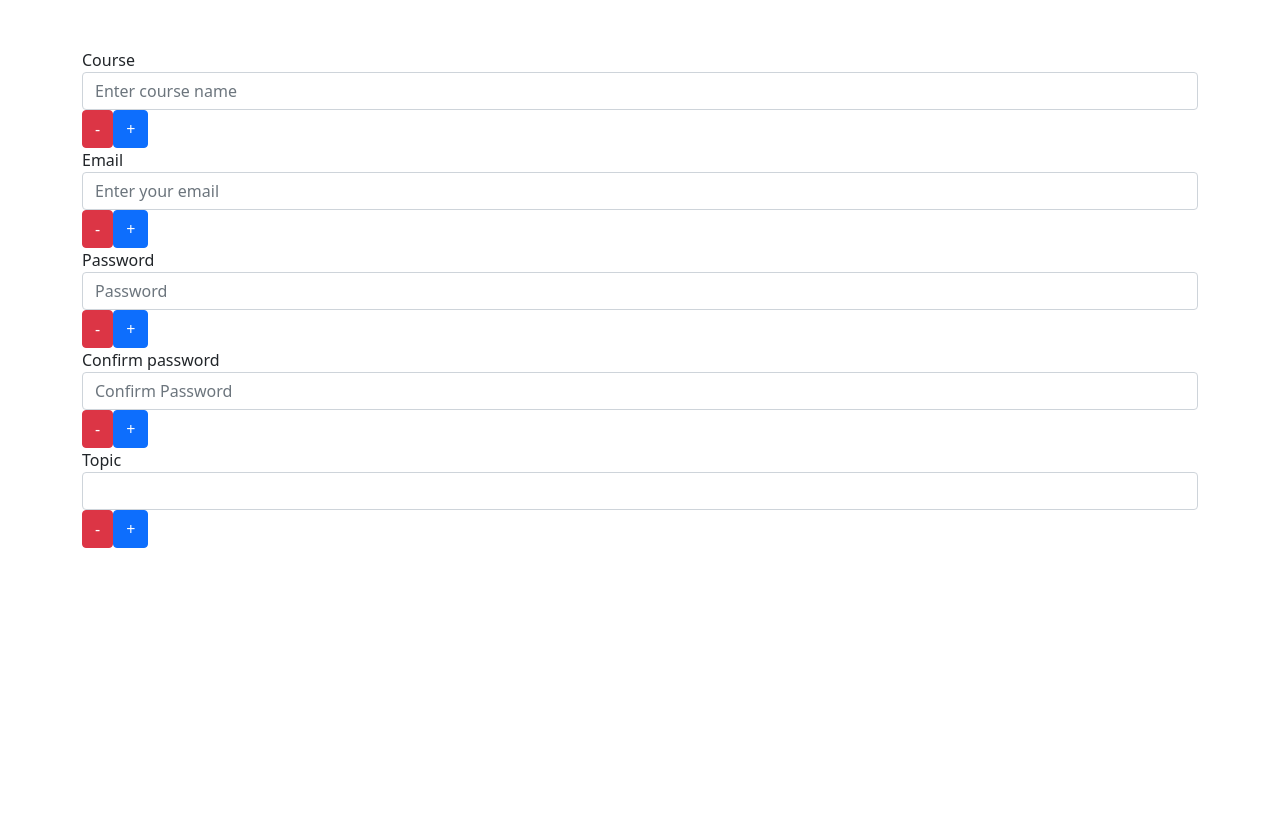
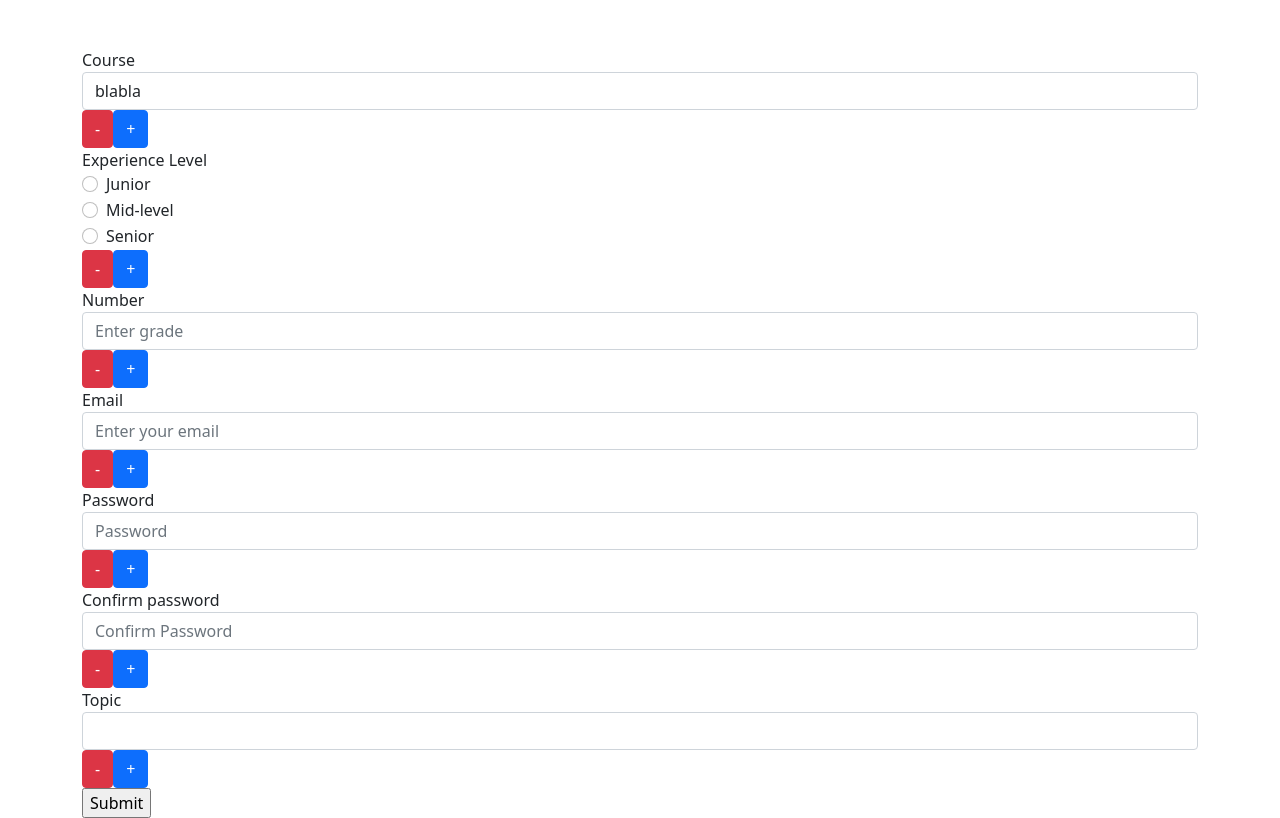
Before and after one commit to salmarakha/custom-control-angular, an Angular app: page / in a window 1280 px wide. Built offline with nearby package versions, Linux system fonts and the light colour scheme.

Commit message:
add inputs

```diff
--- a/src/app/app.component.ts
+++ b/src/app/app.component.ts
@@ -17,10 +17,49 @@ export class AppComponent {
       {
         type: "text",
         name: "course",
+        value: "blabla",
         required: true,
         minLength: 3,
         maxLength: 10,
         placeholder: "Enter course name"
+      }
+    ],
+    [
+      {
+        type: "label",
+        value: "Experience Level"
+      },
+      {
+        type: "radio",
+        name: "experience",
+        value: "Junior",
+        // required: true
+      },
+      {
+        type: "radio",
+        name: "experience",
+        value: "Mid-level",
+        // required: true
+      },
+      {
+        type: "radio",
+        name: "experience",
+        value: "Senior",
+        // required: true
+      }
+    ],
+    [
+      {
+        type: "label",
+        value: "Number"
+      },
+      {
+        type: "number",
+        name: "grade",
+        required: true,
+        min: 10,
+        max: 100,
+        placeholder: "Enter grade"
       }
     ],
     [
--- a/src/app/custom-control/custom-control.component.html
+++ b/src/app/custom-control/custom-control.component.html
@@ -1,18 +1,29 @@
 
 <!-- <p>Length of controls array in app {{ controls.length }}</p> -->
 
-<div class="container mt-5" [formGroup]="form">
+<div class="container mt-5">
+  <form [formGroup]="form" (ngSubmit)="onSubmit()">
   <div class="form-group" *ngFor="let group of controls, let i = index">
     <ng-container *ngFor="let control of group, let k = index">
 
       <label *ngIf="control.type === 'label'">{{ control.value }}</label>
 
       <input
-        *ngIf="['text', 'email', 'button', 'phone', 'password'].includes(control.type)"
+        *ngIf="['text', 'email', 'button', 'phone', 'password', 'number']
+          .includes(control.type)"
         class="form-control"
         [type]="control.type"
         [placeholder]="control.placeholder || ''"
         [formControlName]="control.name"/>
+
+      <div *ngIf="['radio', 'checkbox'].includes(control.type)" class="form-check">
+        <input
+          class="form-check-input"
+          [type]="control.type"
+          [name]="control.name"
+          [formControlName]="control.name"/>
+        <label class="form-check-label">{{ control.value }}</label>
+      </div>
 
       <select
         *ngIf="control.type === 'select' && control.options"
@@ -48,6 +59,16 @@
           class="text-danger">
           Password does not match.
         </span>
+
+        <span *ngIf="form.controls[control.name]?.errors?.['min']"
+          class="text-danger">
+          Minimum grade should be {{ control.min }}.
+        </span>
+
+        <span *ngIf="form.controls[control.name]?.errors?.['max']"
+          class="text-danger">
+          Maximum grade should be {{ control.max }}.
+        </span>
       </div>
     </ng-container>
 
@@ -55,4 +76,6 @@
     <input type="button" class="btn btn-primary" (click)="add(i)" value="+">
 
   </div>
+  <input type="submit" />
+</form>
 </div>
--- a/src/app/custom-control/custom-control.component.ts
+++ b/src/app/custom-control/custom-control.component.ts
@@ -19,10 +19,13 @@ export class CustomControlComponent implements OnInit {
   ngOnInit(): void {
     this.controls.flatMap(arr => arr.filter(obj => obj.type !== 'label' && obj.type !== 'button' ))
     .forEach(input => {
-      console.log(input.name)
-      this.form.registerControl(input.name, new FormControl('', this.validateInputs(input)))
+      this.form.addControl(input.name, new FormControl(input.value || '', this.validateInputs(input)))
     });
   }
+
+  // ngAfterViewInit(): void {
+  //   console.log(this.form.controls)
+  // }
 
   remove(index: number) {
     this.controls[index].filter(controls => controls.type !== 'label' && controls.type !== 'button')
@@ -52,6 +55,12 @@ export class CustomControlComponent implements OnInit {
     if(input.maxLength) {
       validations.push(Validators.maxLength(input.maxLength));
     }
+    if(input.min) {
+      validations.push(Validators.min(input.min));
+    }
+    if(input.min) {
+      validations.push(Validators.max(input.max));
+    }
     if(input.name === "confirm-password") {
       validations.push((control: AbstractControl) : { invalidPassword: boolean } | null => {
         // control variable refers to confirm-password control
@@ -64,4 +73,8 @@ export class CustomControlComponent implements OnInit {
     return validations;
   }
 
+  onSubmit() {
+    console.log(this.form.value);
+  }
+
 }
```
